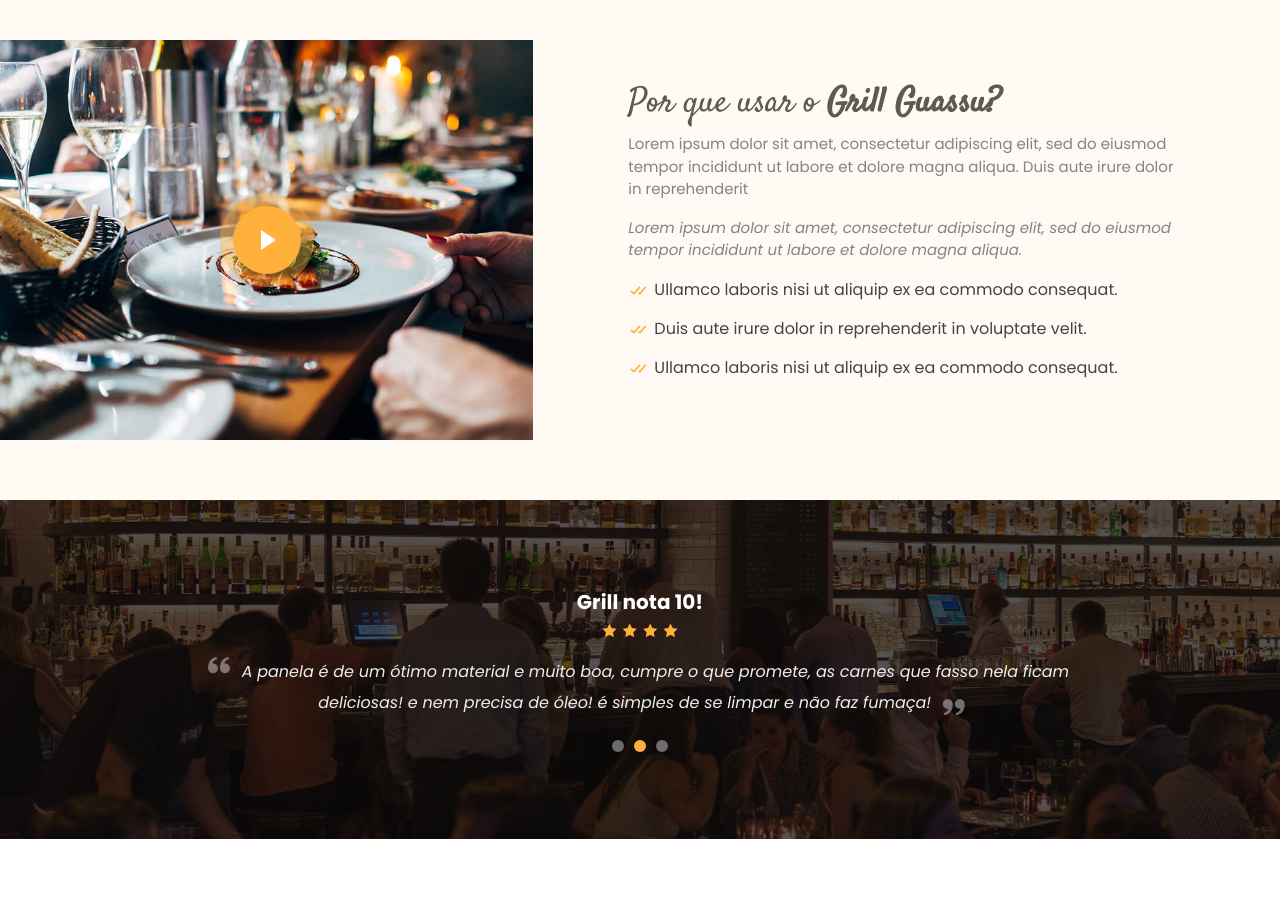
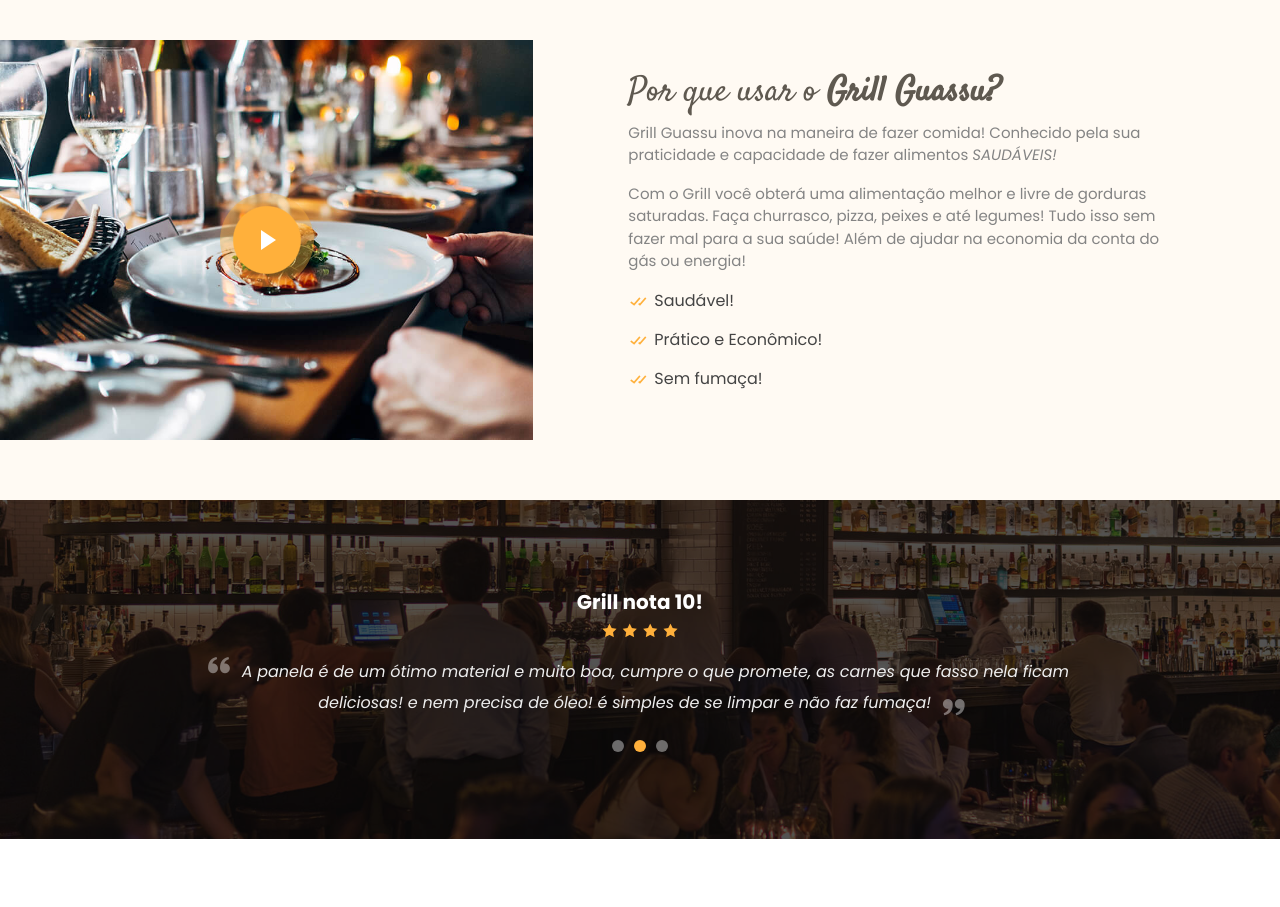
Before and after one commit to ds-silva/Grill, a plain HTML site: page index.html in a window 1280 px wide. Shown: the part 820-1727 px from the top of the page. Drawn offline with Linux system fonts and the light colour scheme; a script that the page names is missing.

Commit message:
alterado o texte do sobre

```diff
--- a/index.html
+++ b/index.html
@@ -131,29 +131,23 @@
               </h3>
 
               <p>
-                Lorem ipsum dolor sit amet, consectetur adipiscing elit, sed
-                do eiusmod tempor incididunt ut labore et dolore magna aliqua.
-                Duis aute irure dolor in reprehenderit
+                Grill Guassu inova na maneira de fazer comida! Conhecido pela sua praticidade e capacidade de fazer alimentos <em>SAUDÁVEIS!</em>
               </p>
 
-              <p class="font-italic">
-                Lorem ipsum dolor sit amet, consectetur adipiscing elit, sed
-                do eiusmod tempor incididunt ut labore et dolore magna aliqua.
+              <p >
+                Com o Grill você obterá uma alimentação melhor e livre de gorduras saturadas. Faça churrasco, pizza, peixes e até legumes! Tudo isso sem fazer mal para a sua saúde! Além de ajudar na economia da conta do gás ou energia!
               </p>
 
               <ul>
 
                 <li>
-                  <i class="bx bx-check-double"></i> Ullamco laboris nisi ut
-                  aliquip ex ea commodo consequat.
+                  <i class="bx bx-check-double"></i>Saudável!
                 </li>
                 <li>
-                  <i class="bx bx-check-double"></i> Duis aute irure dolor in
-                  reprehenderit in voluptate velit.
+                  <i class="bx bx-check-double"></i>Prático e Econômico!
                 </li>
                 <li>
-                  <i class="bx bx-check-double"></i> Ullamco laboris nisi ut
-                  aliquip ex ea commodo consequat.
+                  <i class="bx bx-check-double"></i>Sem fumaça!
                 </li>
 
               </ul>
```
Also changed, not shown: assets/img/specials-1.jpg (deleted), assets/img/specials-2.jpg (deleted), assets/img/specials-3.jpg (deleted), assets/img/specials-4.jpg (deleted), assets/img/specials-5.jpg (deleted).
